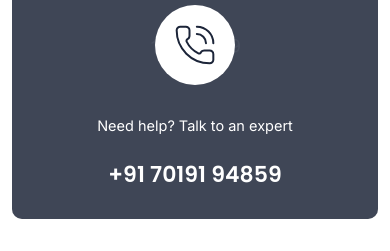
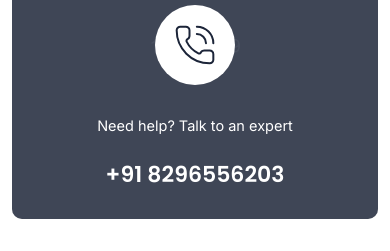
Before and after one commit to saanvitechnologiesin-stack/saanvitech_web, a Next.js app: page /projects/construction-project-management-software in a window 390 px wide. Shown: the part 4033-4284 px from the top of the page. Built offline with nearby package versions, Linux system fonts and the light colour scheme.

Commit message:
update contact phone number in ProjectDetails component

```diff
--- a/components/sections/ProjectDetails.tsx
+++ b/components/sections/ProjectDetails.tsx
@@ -68,7 +68,7 @@ const ProjectDetails = ({
                             <SidebarPhone
                                 heading="Contact with us <br/> for any advice"
                                 text="Need help? Talk to an expert"
-                                phone="+91 70191 94859"
+                                phone="+91 8296556203"
                                 image={{
                                     src: SidebarPhoneImage.src,
                                     width: 1000,
```
